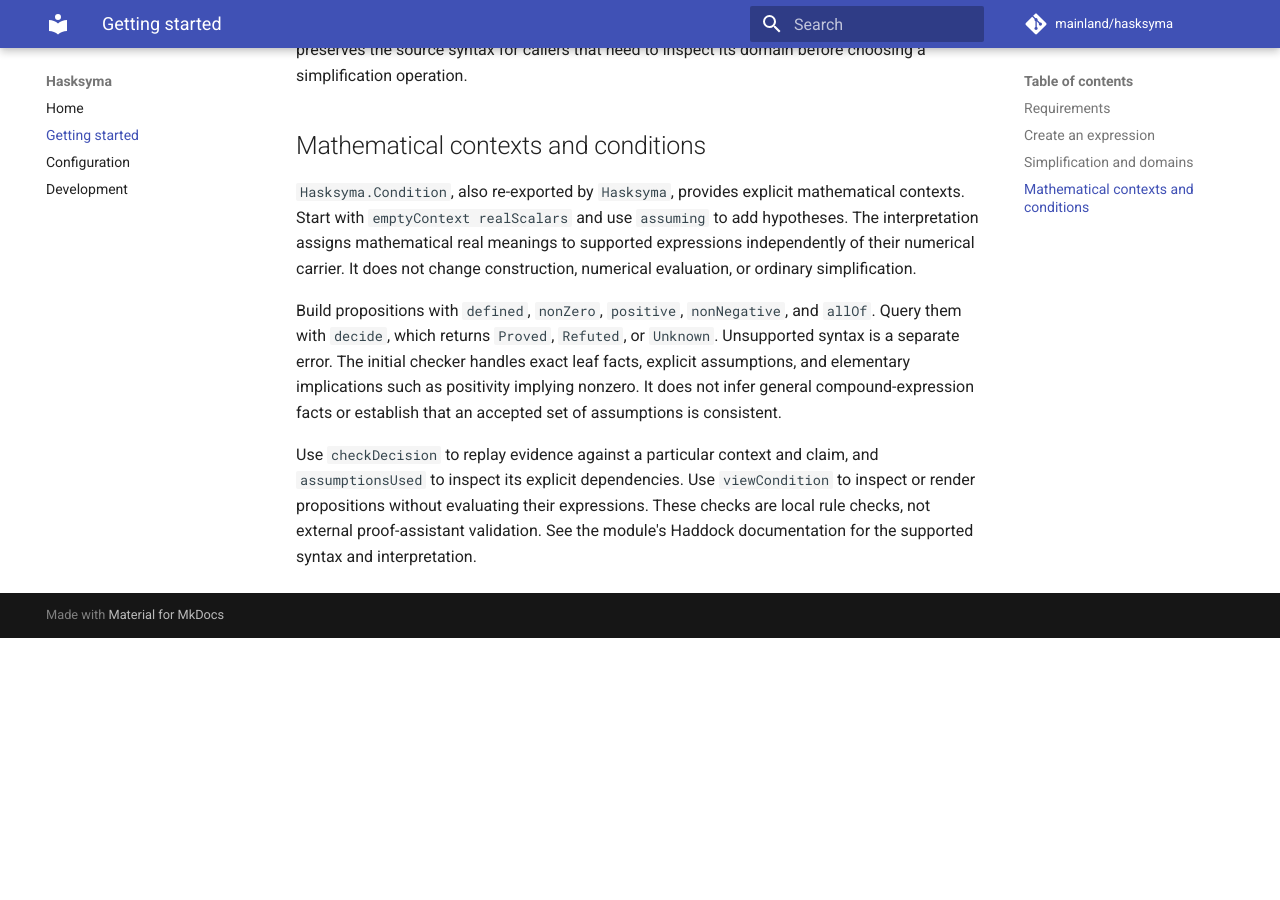
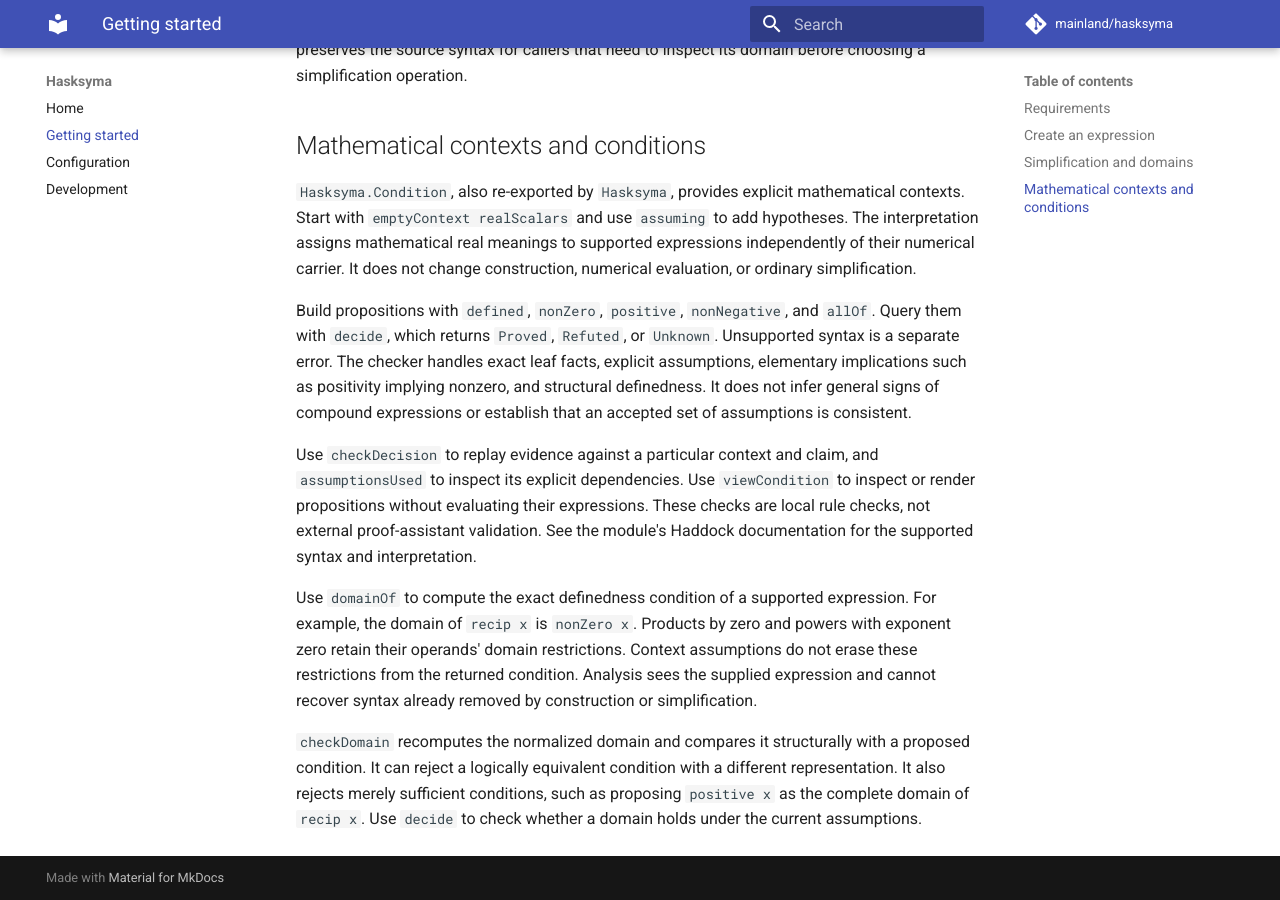
Before and after one commit to mainland/hasksyma, an MkDocs documentation site: the page built from docs/getting-started.md, in a window 1280 px wide and 900 px high, scrolled down 2434 px. Built offline with MkDocs 1.6.1 and Material for MkDocs 9.7.7, drawn with Linux system fonts in a browser that asks for light colours; comment, search, counter and statistics services are not loaded; before the commit the page ends 3072 px from its top, so only the background shows below that.

Commit message:
Compute exact expression domains.
Derive real definedness conditions and replay their evidence. Preserve
denominator exclusions through zero products and powers without erasing
restrictions established by context assumptions.

```diff
--- a/docs/getting-started.md
+++ b/docs/getting-started.md
@@ -120,13 +120,27 @@ change construction, numerical evaluation, or ordinary simplification.
 
 Build propositions with `defined`, `nonZero`, `positive`, `nonNegative`, and
 `allOf`. Query them with `decide`, which returns `Proved`, `Refuted`, or
-`Unknown`. Unsupported syntax is a separate error. The initial checker handles
-exact leaf facts, explicit assumptions, and elementary implications such as
-positivity implying nonzero. It does not infer general compound-expression
-facts or establish that an accepted set of assumptions is consistent.
+`Unknown`. Unsupported syntax is a separate error. The checker handles exact
+leaf facts, explicit assumptions, elementary implications such as positivity
+implying nonzero, and structural definedness. It does not infer general signs
+of compound expressions or establish that an accepted set of assumptions is
+consistent.
 
 Use `checkDecision` to replay evidence against a particular context and claim,
 and `assumptionsUsed` to inspect its explicit dependencies. Use `viewCondition`
 to inspect or render propositions without evaluating their expressions. These
 checks are local rule checks, not external proof-assistant validation. See the
 module's Haddock documentation for the supported syntax and interpretation.
+
+Use `domainOf` to compute the exact definedness condition of a supported
+expression. For example, the domain of `recip x` is `nonZero x`. Products by
+zero and powers with exponent zero retain their operands' domain restrictions.
+Context assumptions do not erase these restrictions from the returned condition.
+Analysis sees the supplied expression and cannot recover syntax already removed
+by construction or simplification.
+
+`checkDomain` recomputes the normalized domain and compares it structurally with
+a proposed condition. It can reject a logically equivalent condition with a
+different representation. It also rejects merely sufficient conditions, such
+as proposing `positive x` as the complete domain of `recip x`. Use `decide` to
+check whether a domain holds under the current assumptions.
```
Also changed, not shown: 2 other files.
